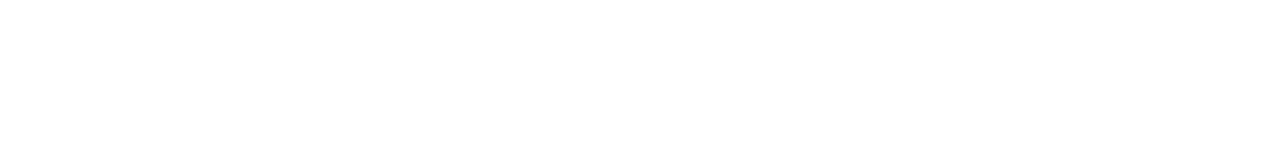
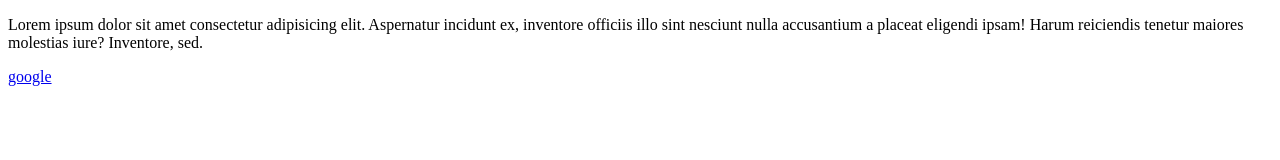
Before and after one commit to Danyalsmit/Link--Apis, a plain HTML site: page contact .html in a window 1280 px wide. Drawn offline with Linux system fonts and the light colour scheme.

Commit message:
add link

```diff
--- a/app.js
+++ b/app.js
@@ -1,3 +1,3 @@
 function foo(){
-
+    document.write("home")
 }
--- a/contact .html
+++ b/contact .html
@@ -1,11 +1,24 @@
 <!DOCTYPE html>
 <html lang="en">
+
 <head>
     <meta charset="UTF-8">
     <meta name="viewport" content="width=device-width, initial-scale=1.0">
     <title>Document</title>
 </head>
+
 <body>
+    <div>
+        <div class="nav">
+            <a href="home"></a>
+            <p>Lorem ipsum dolor sit amet consectetur adipisicing elit. Aspernatur incidunt ex, inventore officiis illo
+                sint nesciunt nulla accusantium a placeat eligendi ipsam! Harum reiciendis tenetur maiores molestias
+                iure? Inventore, sed.</p>
+            <a href="http://google.com">google</a>
+        </div>
+    </div>
+
 
 </body>
+
 </html>
--- a/style.css
+++ b/style.css
@@ -16,3 +16,9 @@ button{
     background-color: blue;
     color: red;
 }
+.nav{
+display:flex ;
+justify-content: center;
+background-color: aqua;
+color: red;
+}
```
Also changed, not shown: index.html (+1 -1 lines).
